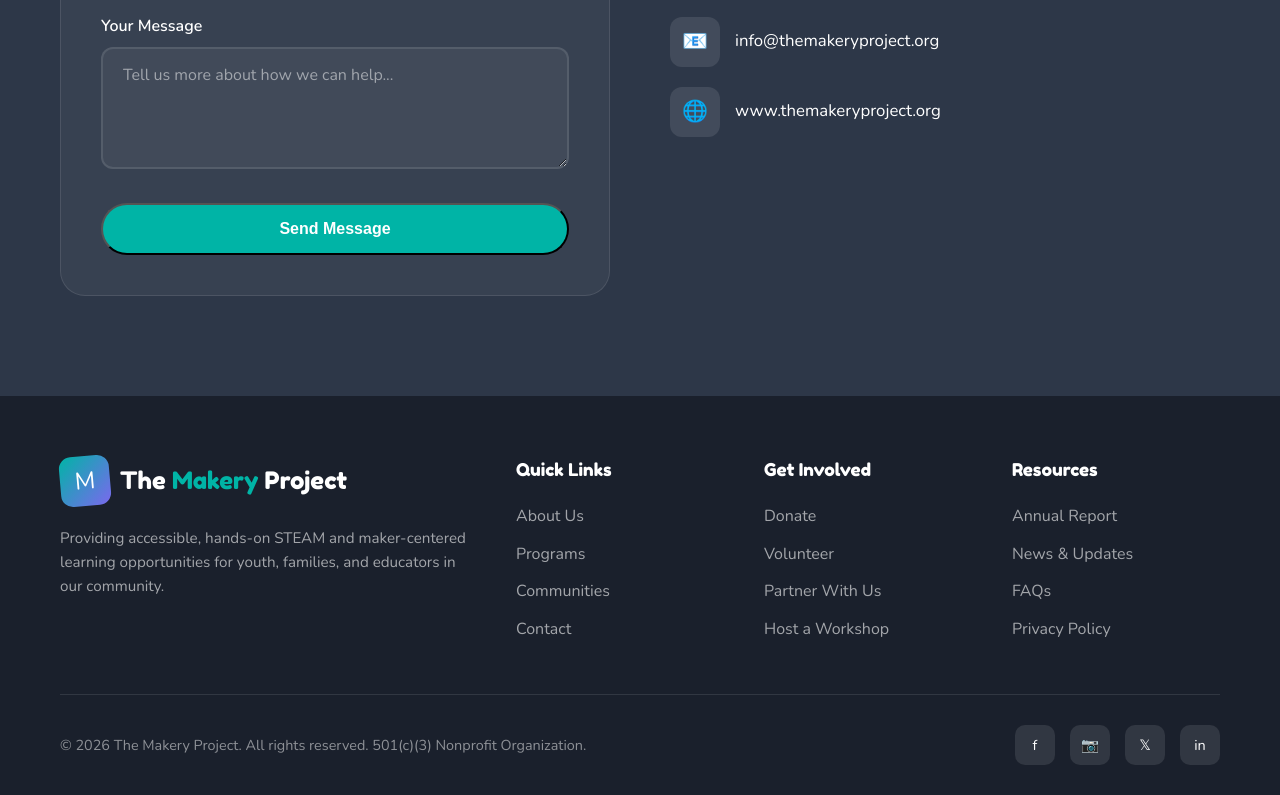
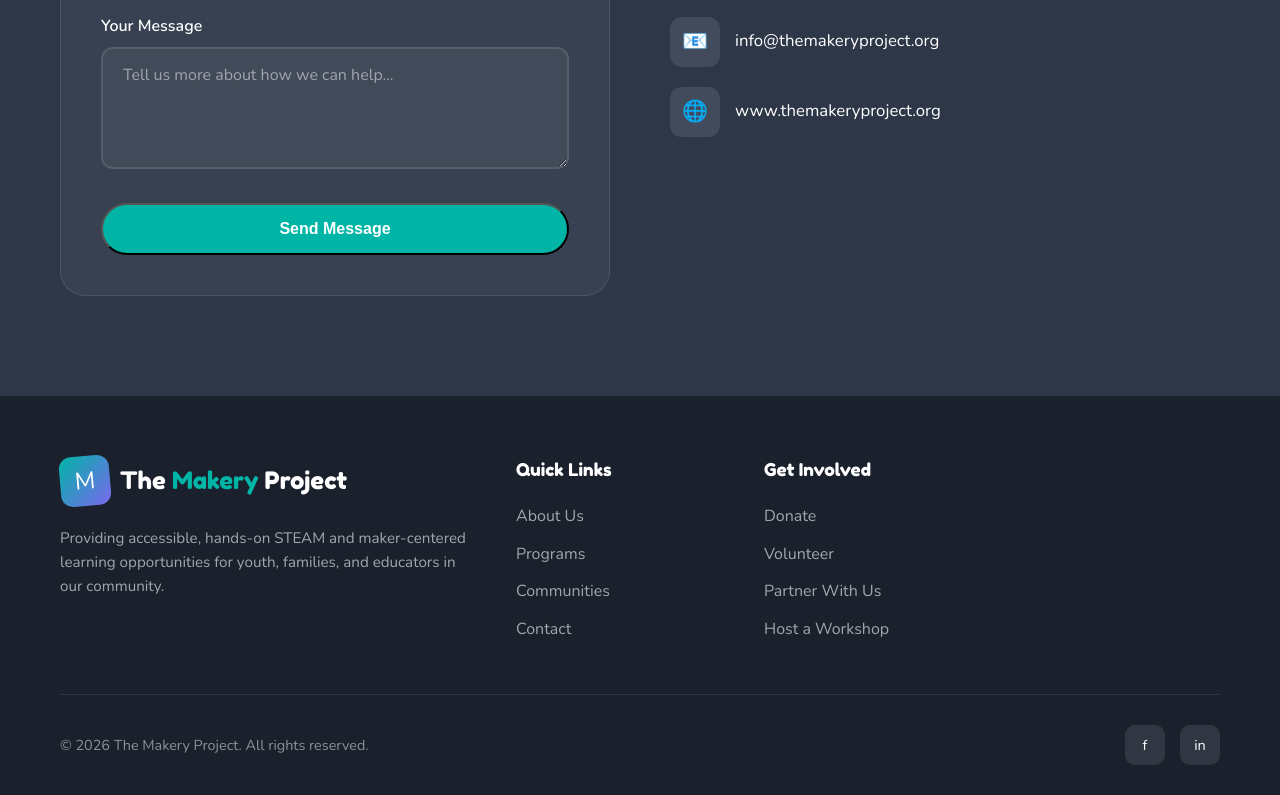
Before and after one commit to themakeryproject/makery-project-website, a plain HTML site: page index.html in a window 1280 px wide. Shown: the part 5807-6602 px from the top of the page. Drawn offline with nearby package versions, Linux system fonts and the light colour scheme.

Commit message:
Update index.html

```diff
--- a/index.html
+++ b/index.html
@@ -1243,23 +1243,12 @@
                         <li><a href="#contact">Host a Workshop</a></li>
                     </ul>
                 </div>
-                <div class="footer-links">
-                    <h4>Resources</h4>
-                    <ul>
-                        <li><a href="#">Annual Report</a></li>
-                        <li><a href="#">News & Updates</a></li>
-                        <li><a href="#">FAQs</a></li>
-                        <li><a href="#">Privacy Policy</a></li>
-                    </ul>
-                </div>
             </div>
             <div class="footer-bottom">
-                <p>&copy; 2026 The Makery Project. All rights reserved. 501(c)(3) Nonprofit Organization.</p>
+                <p>&copy; 2026 The Makery Project. All rights reserved.</p>
                 <div class="social-links">
-                    <a href="#" aria-label="Facebook">f</a>
-                    <a href="#" aria-label="Instagram">📷</a>
-                    <a href="#" aria-label="Twitter">𝕏</a>
-                    <a href="#" aria-label="LinkedIn">in</a>
+                    <a href="https://www.facebook.com/makeryproject/" aria-label="Facebook">f</a>
+                    <a href="https://www.linkedin.com/company/themakeryproject" aria-label="LinkedIn">in</a>
                 </div>
             </div>
         </div>
```
